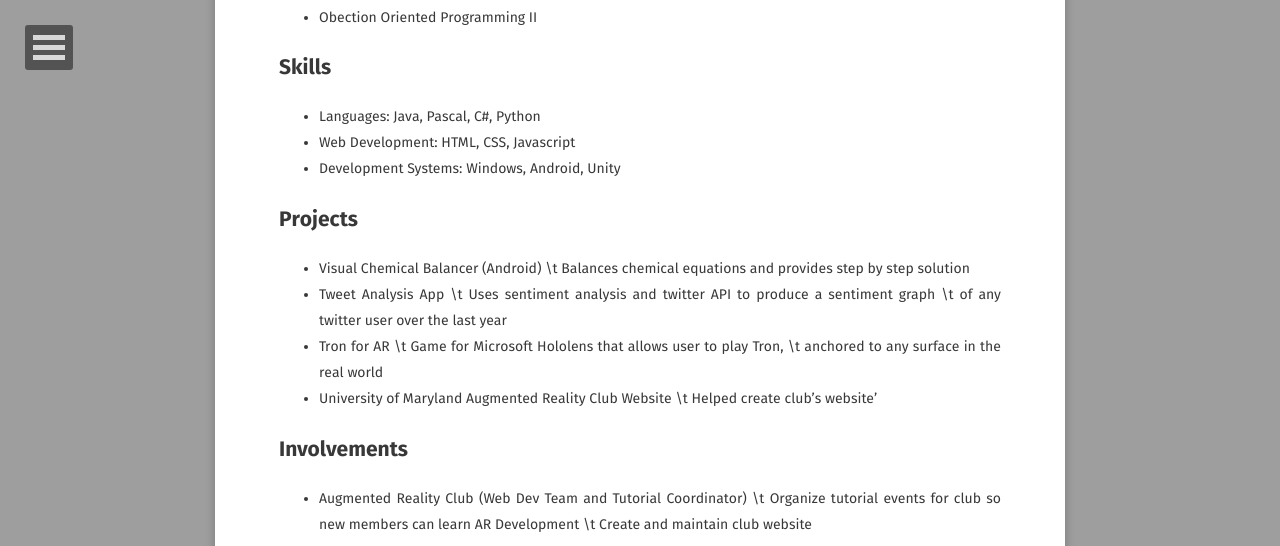
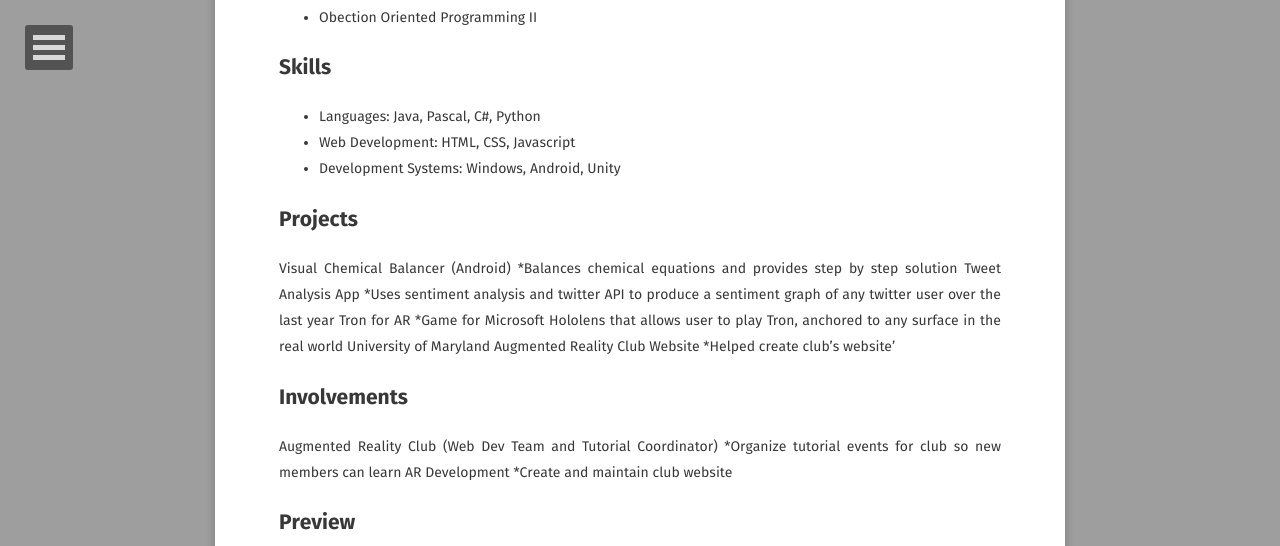
Before and after one commit to MarioJayakumar/MarioJayakumar.github.io, a Jekyll site: the page built from about/index.md, in a window 1280 px wide and 900 px high, scrolled down 571 px, cut to the strip 0-546 px from the top of the window. Built offline with Jekyll 4.4.1, drawn with Linux system fonts in a browser that asks for light colours; some web fonts are replaced.

```diff
--- a/about/index.md
+++ b/about/index.md
@@ -25,21 +25,19 @@ comments: false
 * Development Systems: Windows, Android, Unity
 
 ## Projects
-* Visual Chemical Balancer (Android)
-\t     Balances chemical equations and provides step by step solution
-* Tweet Analysis App
-\t     Uses sentiment analysis and twitter API to produce a sentiment graph
-\t     of any twitter user over the last year
-* Tron for AR
-\t     Game for Microsoft Hololens that allows user to play Tron,
-\t     anchored to any surface in the real world
-* University of Maryland Augmented Reality Club Website
-\t     Helped create club's website'
+ Visual Chemical Balancer (Android)
+ *Balances chemical equations and provides step by step solution
+ Tweet Analysis App
+ *Uses sentiment analysis and twitter API to produce a sentiment graph of any twitter user over the last year
+ Tron for AR
+ *Game for Microsoft Hololens that allows user to play Tron, anchored to any surface in the real world
+ University of Maryland Augmented Reality Club Website
+ *Helped create club's website'
 
 ## Involvements
-* Augmented Reality Club (Web Dev Team and Tutorial Coordinator)
-\t   Organize tutorial events for club so new members can learn AR Development
-\t   Create and maintain club website
+ Augmented Reality Club (Web Dev Team and Tutorial Coordinator)
+ *Organize tutorial events for club so new members can learn AR Development
+ *Create and maintain club website
 
 ## Preview
 
```
